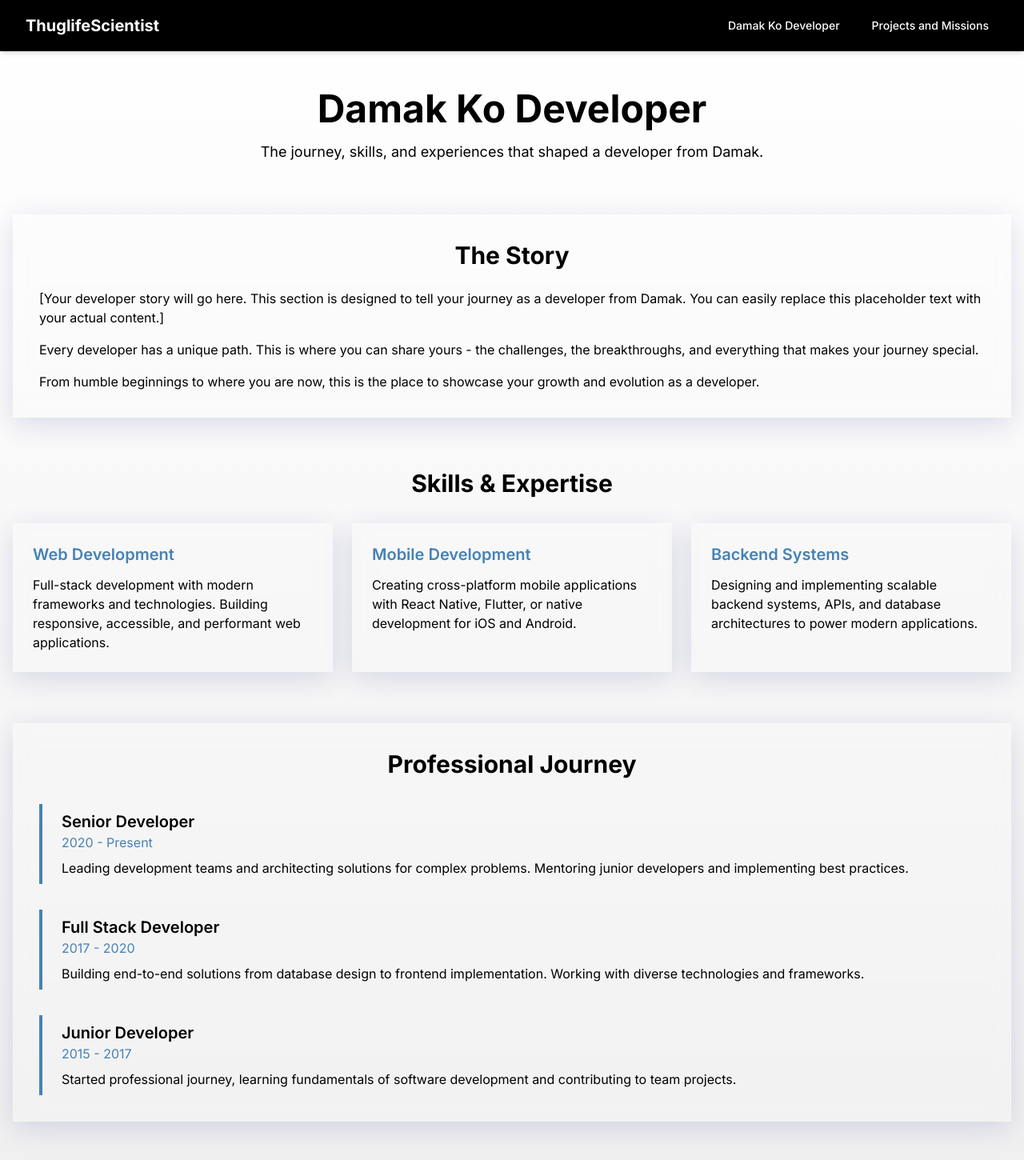
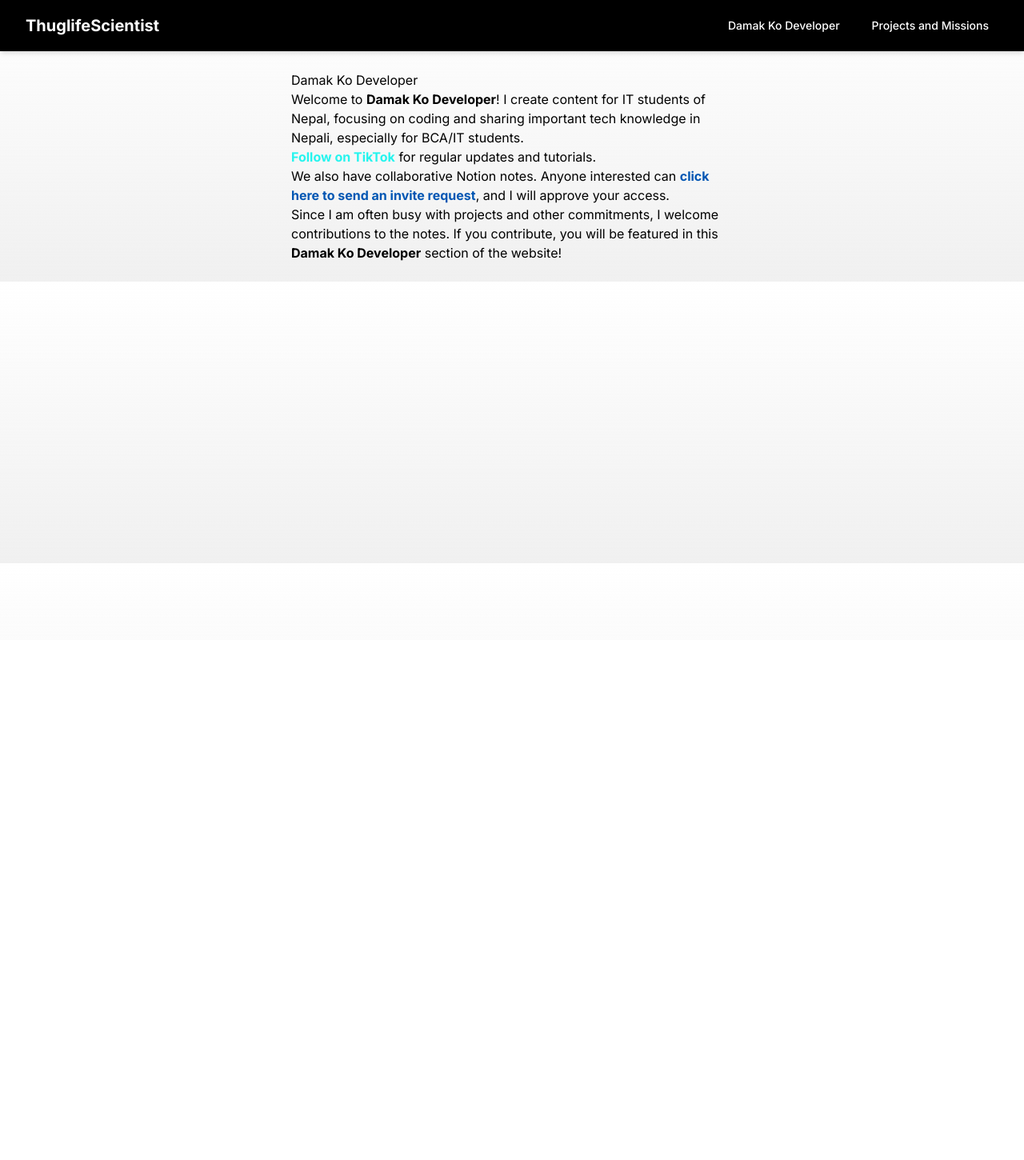
Before and after one commit to Thuglifescientist2018/thuglifescientist.tech, a Next.js app: page /damak-ko-developer in a window 1280 px wide. Shown: the whole page at 80% size. After the commit the page ends 800 px from the top, so only its background shows below. Built offline with nearby package versions, Linux system fonts and the light colour scheme.

Commit message:
add real info about damak ko developer tiktok channel

```diff
--- a/app/damak-ko-developer/page.tsx
+++ b/app/damak-ko-developer/page.tsx
@@ -1,103 +1,36 @@
 export default function DamakKoDeveloper() {
   return (
-    <div className="min-h-screen py-12">
-      {/* Header */}
-      <div className="text-center mb-16 px-4">
-        <h1 className="text-4xl md:text-5xl font-bold mb-4">Damak Ko Developer</h1>
-        <p className="max-w-2xl mx-auto text-lg">
-          The journey, skills, and experiences that shaped a developer from Damak.
-        </p>
-      </div>
-
-      {/* Main Content */}
-      <div className="max-w-7xl mx-auto px-4">
-        {/* Developer Story */}
-        <div className="material-card p-8 rounded-lg mb-16">
-          <h2 className="text-3xl font-bold mb-6 text-center">The Story</h2>
-          <p className="mb-4">
-            [Your developer story will go here. This section is designed to tell your journey as a developer from Damak.
-            You can easily replace this placeholder text with your actual content.]
-          </p>
-          <p className="mb-4">
-            Every developer has a unique path. This is where you can share yours - the challenges, the breakthroughs,
-            and everything that makes your journey special.
+    <div style={{ maxWidth: 600, margin: "0 auto", padding: 24 }}>
+      <h1>Damak Ko Developer</h1>
+      <p>
+        Welcome to <strong>Damak Ko Developer</strong>! I create content for IT students of Nepal, focusing on coding and sharing important tech knowledge in Nepali, especially for BCA/IT students.
       </p>
       <p>
-            From humble beginnings to where you are now, this is the place to showcase your growth and evolution as a
-            developer.
+        <a
+          href="https://www.tiktok.com/@damak.ko.develope"
+          target="_blank"
+          rel="noopener noreferrer"
+          style={{ color: "#25F4EE", fontWeight: "bold" }}
+        >
+          Follow on TikTok
+        </a>{" "}
+        for regular updates and tutorials.
       </p>
-        </div>
-
-        {/* Skills Section */}
-        <div className="mb-16">
-          <h2 className="text-3xl font-bold mb-8 text-center">Skills & Expertise</h2>
-          <div className="grid grid-cols-1 md:grid-cols-2 lg:grid-cols-3 gap-6">
-            {/* Skill Card 1 */}
-            <div className="material-card p-6 rounded-lg">
-              <h3 className="text-xl font-semibold mb-3 text-steel-blue">Web Development</h3>
       <p>
-                Full-stack development with modern frameworks and technologies. Building responsive, accessible, and
-                performant web applications.
+        We also have collaborative Notion notes. Anyone interested can{" "}
+        <a
+          href="https://www.notion.so/"
+          target="_blank"
+          rel="noopener noreferrer"
+          style={{ color: "#0056b3", fontWeight: "bold" }}
+        >
+          click here to send an invite request
+        </a>
+        , and I will approve your access.
       </p>
-            </div>
-
-            {/* Skill Card 2 */}
-            <div className="material-card p-6 rounded-lg">
-              <h3 className="text-xl font-semibold mb-3 text-steel-blue">Mobile Development</h3>
       <p>
-                Creating cross-platform mobile applications with React Native, Flutter, or native development for iOS
-                and Android.
+        Since I am often busy with projects and other commitments, I welcome contributions to the notes. If you contribute, you will be featured in this <strong>Damak Ko Developer</strong> section of the website!
       </p>
-            </div>
-
-            {/* Skill Card 3 */}
-            <div className="material-card p-6 rounded-lg">
-              <h3 className="text-xl font-semibold mb-3 text-steel-blue">Backend Systems</h3>
-              <p>
-                Designing and implementing scalable backend systems, APIs, and database architectures to power modern
-                applications.
-              </p>
-            </div>
-
-            {/* Add more skill cards as needed */}
-          </div>
-        </div>
-
-        {/* Timeline or Experience */}
-        <div className="material-card p-8 rounded-lg">
-          <h2 className="text-3xl font-bold mb-8 text-center">Professional Journey</h2>
-
-          {/* Timeline Item 1 */}
-          <div className="mb-8 border-l-4 border-steel-blue pl-6 py-2">
-            <h3 className="text-xl font-semibold">Senior Developer</h3>
-            <p className="text-steel-blue mb-2">2020 - Present</p>
-            <p>
-              Leading development teams and architecting solutions for complex problems. Mentoring junior developers and
-              implementing best practices.
-            </p>
-          </div>
-
-          {/* Timeline Item 2 */}
-          <div className="mb-8 border-l-4 border-steel-blue pl-6 py-2">
-            <h3 className="text-xl font-semibold">Full Stack Developer</h3>
-            <p className="text-steel-blue mb-2">2017 - 2020</p>
-            <p>
-              Building end-to-end solutions from database design to frontend implementation. Working with diverse
-              technologies and frameworks.
-            </p>
-          </div>
-
-          {/* Timeline Item 3 */}
-          <div className="border-l-4 border-steel-blue pl-6 py-2">
-            <h3 className="text-xl font-semibold">Junior Developer</h3>
-            <p className="text-steel-blue mb-2">2015 - 2017</p>
-            <p>
-              Started professional journey, learning fundamentals of software development and contributing to team
-              projects.
-            </p>
-          </div>
-        </div>
-      </div>
     </div>
   )
 }
```
Lines whose indentation alone changed are shown as unchanged.
